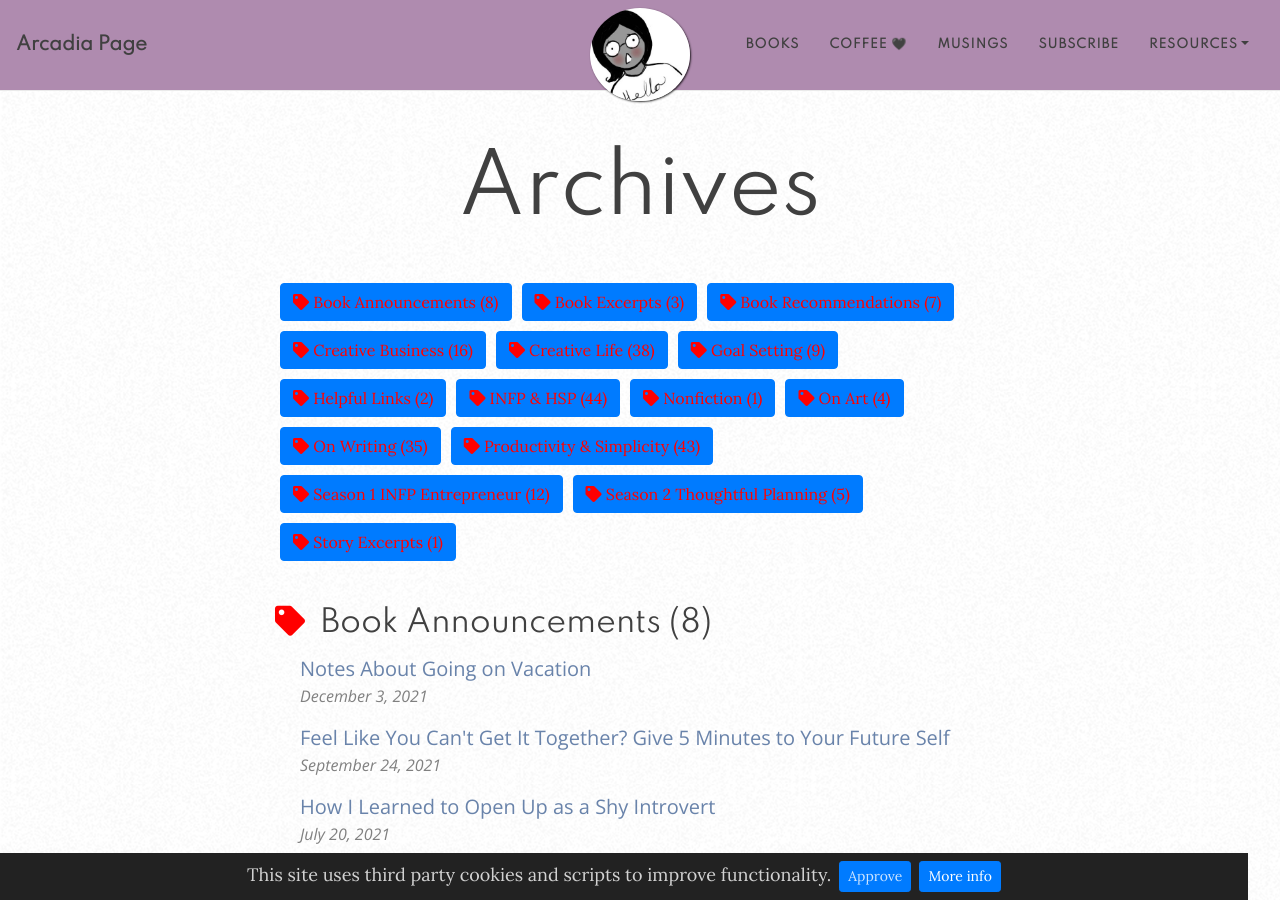
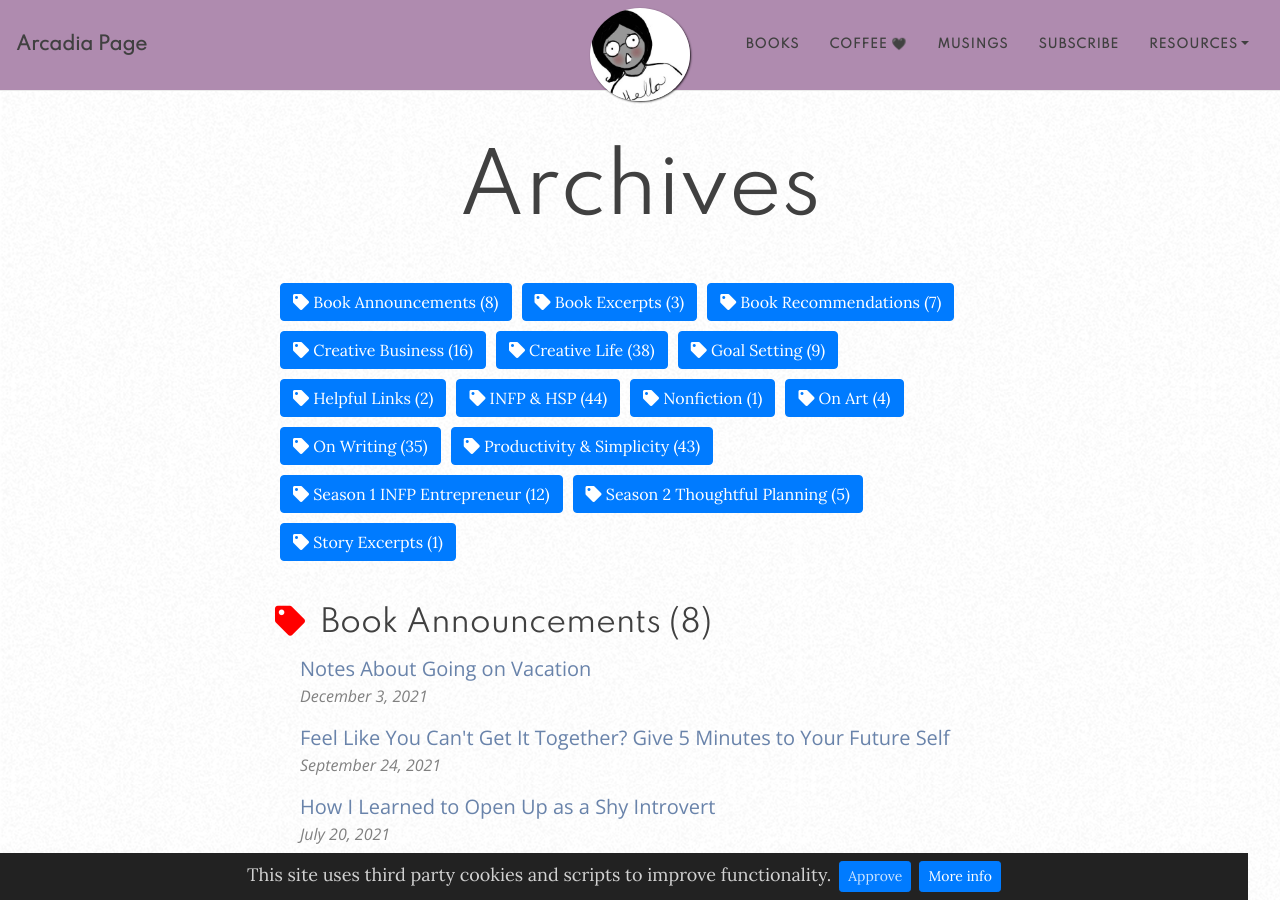
Before and after one commit to arcadiapage/arcadiapage.github.io, a Jekyll site: the page built from tags.html, in a window 1280 px wide and 900 px high. Built offline with Jekyll 4.4.1, drawn with Linux system fonts in a browser that asks for light colours; nearby versions of some CDN libraries; comment, search, counter and statistics services are not loaded.

Commit message:
Update from Forestry.io arcadiapage updated tags.html

```diff
--- a/tags.html
+++ b/tags.html
@@ -13,7 +13,7 @@
 {%- assign tags_list = site_tags | split:',' | sort -%}
 
 {%- for tag in tags_list -%}
-    <a href="#{{- tag -}}" class="btn btn-primary tag-btn" style='color: red'><i class="fas fa-tag" aria-hidden="true"></i>&nbsp;{{- tag -}}&nbsp;({{site.tags[tag].size}})</a>
+    <a href="#{{- tag -}}" class="btn btn-primary tag-btn mb1 bg-black"><i class="fas fa-tag" aria-hidden="true"></i>&nbsp;{{- tag -}}&nbsp;({{site.tags[tag].size}})</a>
 {%- endfor -%}
 
 <div id="full-tags-list">
```
